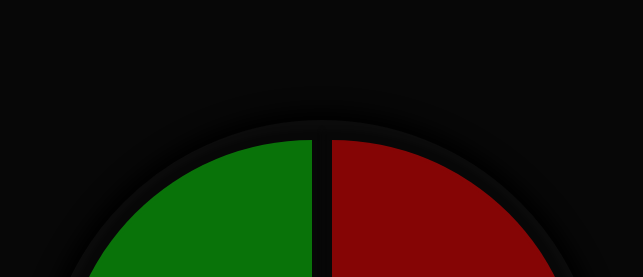
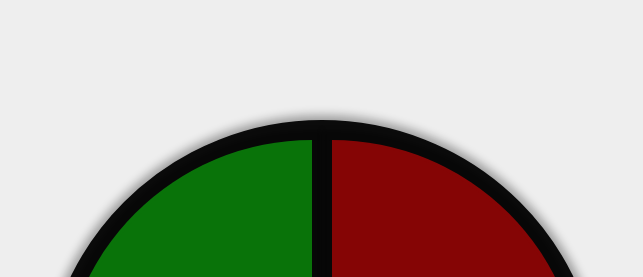
Before and after one commit to LucasPeixotg/genius, a plain HTML site: page index.html in a window 1280 px wide. Shown: the top 277 px of the page, without its empty margins (318-961 px from the left). Drawn offline with Linux system fonts and the light colour scheme.

Commit message:
background color changed

```diff
--- a/style.css
+++ b/style.css
@@ -4,7 +4,7 @@
 
 body {
     margin: 0;
-    background-color: #070707;
+    background-color: #eee;
 }
 
 #game-section {
@@ -24,7 +24,7 @@ body {
     grid-template: 'green-area red-area' 'yellow-area blue-area';
     grid-gap: 20px;
     border: solid 20px #0b0b0b;
-    box-shadow: #000 0 0 20px 10px;
+    box-shadow: #0005 0 0 10px 5px;
 }
 
 .color-button {
```
